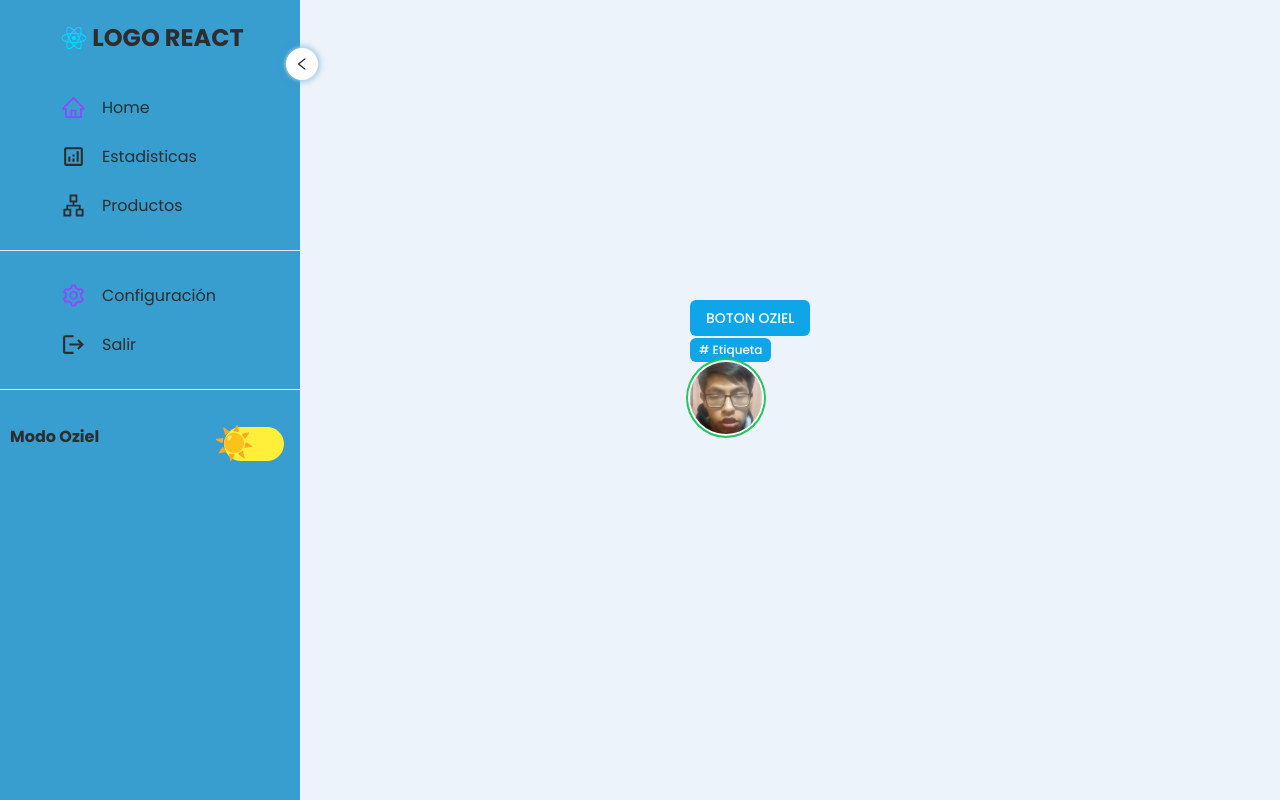
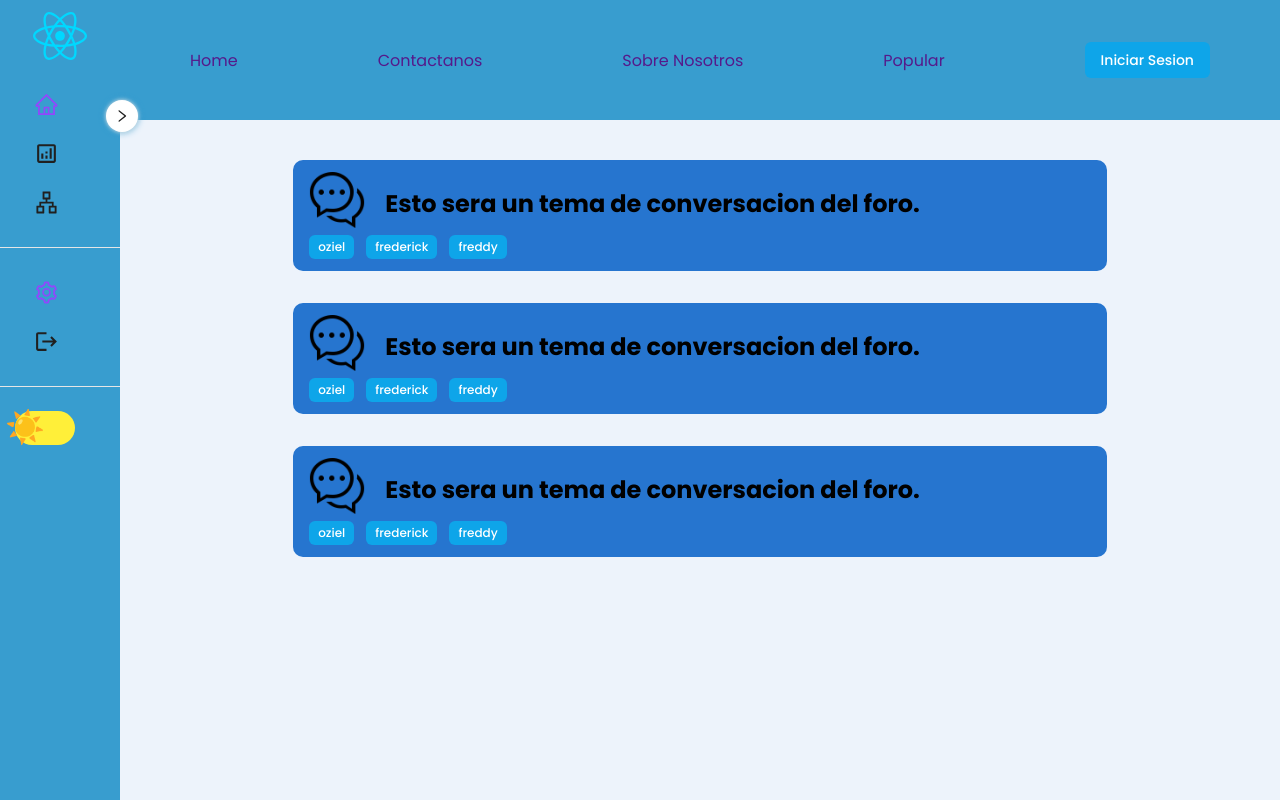
Before and after one commit to daniel69zz/foro, a React (Vite) app: page / in a window 1280 px wide. Built offline with nearby package versions, Linux system fonts and the light colour scheme.

Commit message:
nav bar y thread general add

```diff
--- a/src/App.jsx
+++ b/src/App.jsx
@@ -1,26 +1,33 @@
+import React, { useState } from "react";
 import { BrowserRouter } from "react-router-dom"
 import { MyRoutes } from "./routers/routes"
+
 import { Sidebar } from './components/comun/Sidebar';
 import { Light, Dark } from "./styles/Theme"
+
 import styled from "styled-components"
-import React, { useState } from "react";
+import { ThemeProvider } from "styled-components"
+import { Navbar } from "./components/comun/Navbar";
 
-import { ThemeProvider } from "styled-components"
+
 export const ThemeContext = React.createContext(null);
 function App() {
   const [theme, setTheme] = useState("light");
   const themeStyle = theme === "light" ? Light : Dark;
 
-  const [sidebarOpen, setSidebarOpen] = useState(true);
+  const [sidebarOpen, setSidebarOpen] = useState(false);
 
   return (
     <>
       <ThemeContext.Provider value={{setTheme, theme}}>
         <ThemeProvider theme = {themeStyle}>
           <BrowserRouter>
-            <Container className={sidebarOpen ? "sidebarState active" : ""}>
+            <Container className={sidebarOpen ? "active" : ""}>
               <Sidebar sidebarOpen={sidebarOpen} setSidebarOpen={setSidebarOpen}/>
-              <MyRoutes/>
+              <Main>
+                <Navbar/>
+                <MyRoutes/>
+              </Main>
             </Container>
           </BrowserRouter>
         </ThemeProvider>
@@ -32,12 +39,19 @@ function App() {
 }
 const Container = styled.div`
     display: grid;
-    grid-template-columns: 90px auto;
+    grid-template-columns: 120px auto;    // antes 90px
     background: ${({theme}) => theme.bgtotal};
-
+    min-height: 100vh;
     transition: all 0.3s;
     &.active{
       grid-template-columns: 300px auto;
     }
 `;
+
+
+const Main = styled.main`
+  flex: 1;
+  display: flex;
+  flex-direction: column;
+`;
 export default App
--- a/src/components/comun/Badge.jsx
+++ b/src/components/comun/Badge.jsx
@@ -3,7 +3,7 @@ import styles from "./Badge.module.css";
 import cn from "../utils/cn";
 
 
-export default function Badge({ text, className, variant = "default", asChild = false, ...props }) {
+export function Badge({ text, className, variant = "default", asChild = false, ...props }) {
 //   const Comp = asChild ? Slot : "span";
   return (
     <span
--- /dev/null
+++ b/src/components/comun/Navbar.jsx
@@ -0,0 +1,32 @@
+import styled from "styled-components";
+import Button from "./Button";
+
+export function Navbar(){
+    return (
+        <Container>
+            <div className="NavbarItems">
+                <a href="">Home</a>
+                <a href="">Contactanos</a>
+                <a href="">Sobre Nosotros</a>
+                <a href="">Popular</a>
+                <Button text="Iniciar Sesion"></Button>
+            </div>
+        </Container>
+    );
+}
+
+const Container = styled.div`
+    height: 15%;
+    display: flex;
+    justify-content: space-between;
+    align-items: center;
+    color: ${(props) => props.theme.text};
+    background-color: ${(props) => props.theme.bg};
+
+    .NavbarItems{
+        width: 100%;
+        display: flex;
+        justify-content: space-around;
+        align-items: center;
+    }
+`;
--- a/src/components/comun/Sidebar.jsx
+++ b/src/components/comun/Sidebar.jsx
@@ -27,7 +27,7 @@ export function Sidebar({ sidebarOpen, setSidebarOpen}){
                 <div className="imgContent">
                     <img src={logo} alt="nose" />
                 </div>
-                <h2>LOGO REACT</h2>
+                <h2>UCB COMUNITY</h2>
             </div>
 
             {linksArray.map(({icon, label, to}) => (
@@ -139,11 +139,11 @@ const Container = styled.div`
         border: none;
         letter-spacing: inherit;
         color: inherit;
-            font-size: inherit;
-            text-align: inherit;
-            padding: 0;
-            font-family: inherit;
-            outline: none;
+        font-size: inherit;
+        text-align: inherit;
+        padding: 0;
+        font-family: inherit;
+        outline: none;
 
     }
 
@@ -172,6 +172,7 @@ const Container = styled.div`
     }
 
     .LinkContainer{
+        align-items: center;
         margin: 8px 0;
         padding: 0 15%;
         :hover{
@@ -186,6 +187,7 @@ const Container = styled.div`
             color: ${(props) => props.theme.text};
 
             .Linkicon{
+
                 padding: ${v.smSpacing} ${v.mdSpacing};
                 display: flex;
                 svg {
--- a/src/components/login/LoginCard.jsx
+++ b/src/components/login/LoginCard.jsx
@@ -1,5 +1,5 @@
 import Button from "../comun/Button";
-import Badge from "../comun/Badge";
+import {Badge} from "../comun/Badge";
 import {Avatar, AvatarImage, AvatarFallback} from "../comun/Avatar";
 import styles from "./LoginCard.module.css"
 
--- /dev/null
+++ b/src/components/threads/ThreadCard.jsx
@@ -0,0 +1,58 @@
+import styled from "styled-components";
+import { Badge } from "../comun/Badge";
+
+
+
+import img from "../../assets/img_thread.png";
+
+export function ThreadCard(){
+    return (
+        <Card>
+            <div className="ThreadHeadContent">
+                <div className="ImgThread">
+                    <img src={img}/>
+                </div>
+
+                <h2>Esto sera un tema de conversacion del foro.</h2>
+            </div>
+
+            <div className="ThreadBodyContent">
+                <Badge text="oziel"/>
+                <Badge text="frederick"/>
+                <Badge text="freddy"/>
+            </div>
+
+
+        </Card>
+    );
+}
+
+const Card = styled.article`
+    background-color: #2675cf;
+    border-radius: 10px;
+    width: 90%;               /* ancho máximo de la “card” */
+    margin: 16px auto;              /* centrado horizontal */
+    padding: 12px 16px;
+
+    .ThreadHeadContent{
+        display: flex;
+        align-items: center;
+        margin: 0 auto;
+        .ImgThread{
+            padding-right: 20px;
+            img{
+                width: 56px;
+                height: 56px;
+            }
+        }
+
+        h2{
+
+        }
+    }
+
+    .ThreadBodyContent{
+        display: flex;
+        gap: 12px;
+    }
+`;
--- /dev/null
+++ b/src/pages/ThreadPage.jsx
@@ -0,0 +1,19 @@
+import styled from "styled-components"
+import { ThreadCard } from "../components/threads/ThreadCard";
+
+export function ThreadPage(){
+    return (
+        <List>
+            <ThreadCard/>
+            <ThreadCard/>
+            <ThreadCard/>
+        </List>
+    );
+}
+
+const List = styled.div`
+    width: 80%;
+    margin: 24px auto;
+    padding: 0 12px;
+    display: grid;
+`;
--- a/src/routers/routes.jsx
+++ b/src/routers/routes.jsx
@@ -1,10 +1,12 @@
 import { BrowserRouter, Routes, Route } from 'react-router-dom';
 import Login from '../pages/Login';
+import { ThreadCard } from '../components/threads/ThreadCard';
+import { ThreadPage } from '../pages/ThreadPage';
 
 export function MyRoutes(){
     return (
         <Routes>
-            <Route path='/' element={<Login/>}/>
+            <Route path='/' element={<ThreadPage/>}/>
         </Routes>
     );
 }
--- a/src/styles/Theme.jsx
+++ b/src/styles/Theme.jsx
@@ -18,7 +18,6 @@ export const Light ={
     bgAlpha: "rgba(250,250,250,.3)",
     bg2: "rgb(245,245,245)",
     bg3: "rgb(230,230,230)",
-    text: "rgb(45,45,45)",
     primary: "rgb(52, 131, 235)",
     bg4:"#9247FC",
     bgtotal:"#EDF3FB",
@@ -69,7 +68,6 @@ export const Dark = {
     bgAlpha: "rgba(0,0,0,.3)",
     bg2: "rgb(30,30,30)",
     bg3: "rgb(50,50,50)",
-    text: "rgb(210,210,210)",
     primary: "rgb(52, 131, 235)",
     bg4:"#9247FC",
     bgtotal:"#21252B",
--- a/src/styles/Variables.jsx
+++ b/src/styles/Variables.jsx
@@ -5,7 +5,7 @@ export const v={
     mdSpacing: `16px`,
     lgSpacing: `24px`,
     xlSpacing: `32px`,
-    xxlSpacing: `48px`,
+    xxlSpacing: `100px`,  //antes 48px
     borderRadius: `6px`,
    /* light */
    lightbackground: `linear-gradient(-225deg, #E3FDF5 0%, #FFE6FA 100%)`,
```
Also changed, not shown: src/assets/img_thread.png (added).
